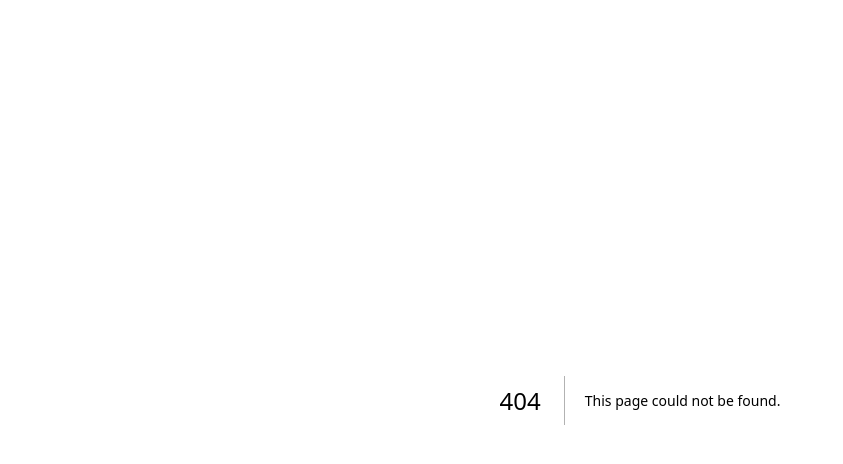
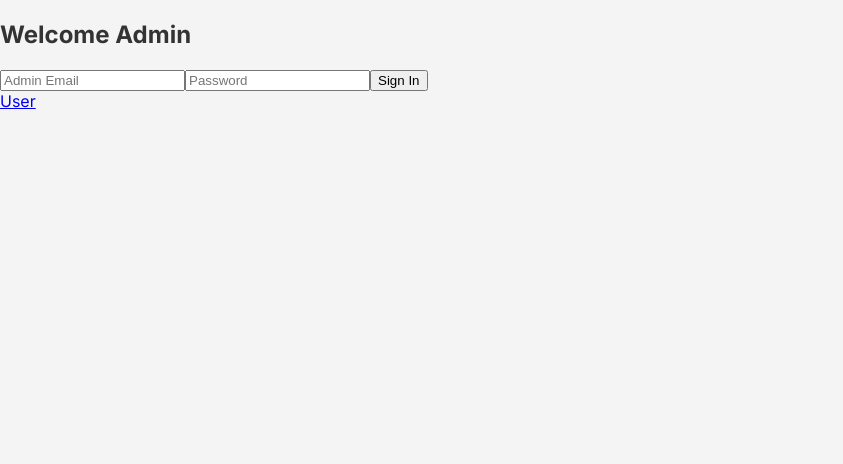
Before and after one commit to BirunduGloria/smart-duka, a Next.js app: page /admin in a window 1280 px wide. Before the commit this address had no page. Shown: the top 464 px of the page, without its empty margins (0-843 px from the left). Built offline with nearby package versions, Linux system fonts and the light colour scheme.

Commit message:
Add AdminLoginPage component for admin authentication

```diff
--- /dev/null
+++ b/app/admin/page.jsx
@@ -0,0 +1,17 @@
+'use client';
+
+export default function AdminLoginPage() {
+  return (
+    <div className="auth-wrapper">
+      <h2 className="admin-heading">Welcome Admin</h2>
+      <form className="admin-form">
+        <input type="email" placeholder="Admin Email" required />
+        <input type="password" placeholder="Password" required />
+        <button type="submit">Sign In</button>
+        <div className="links">
+          <a href="/">User</a>
+        </div>
+      </form>
+    </div>
+  );
+}
```
